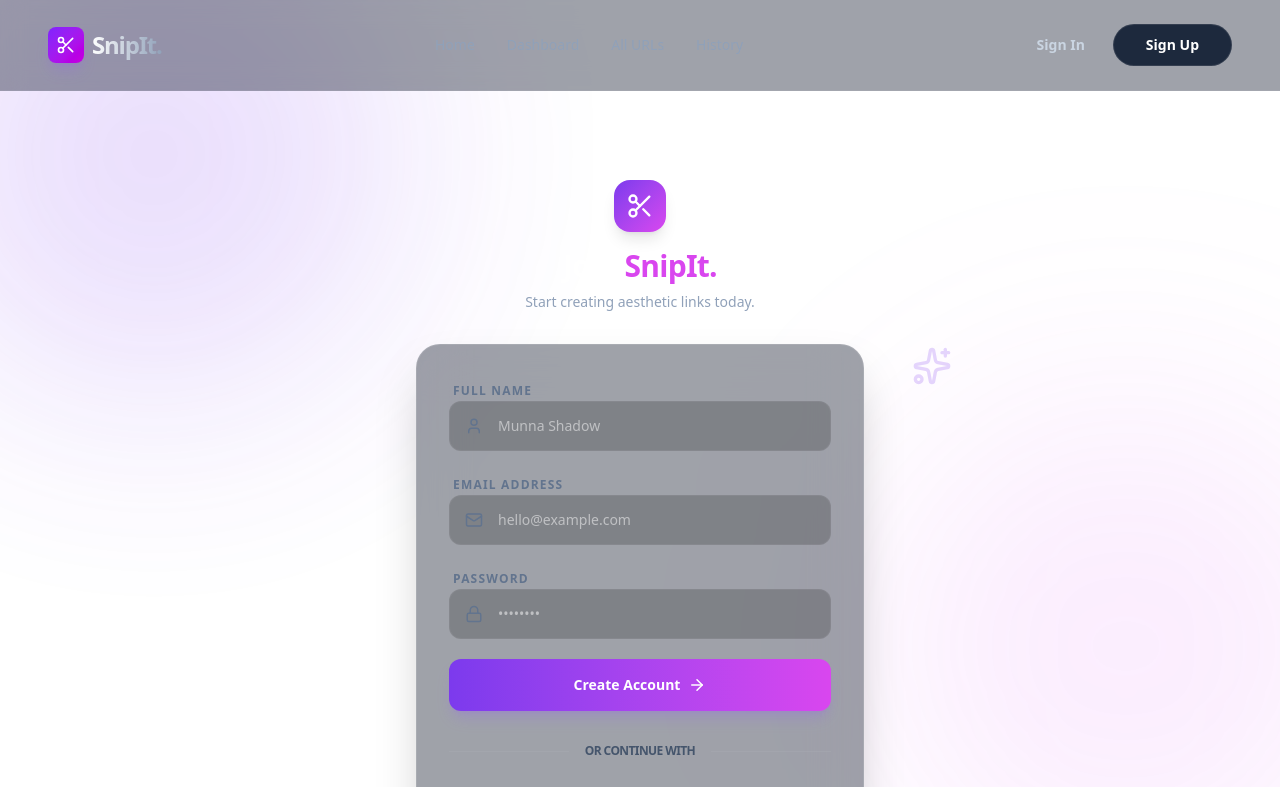
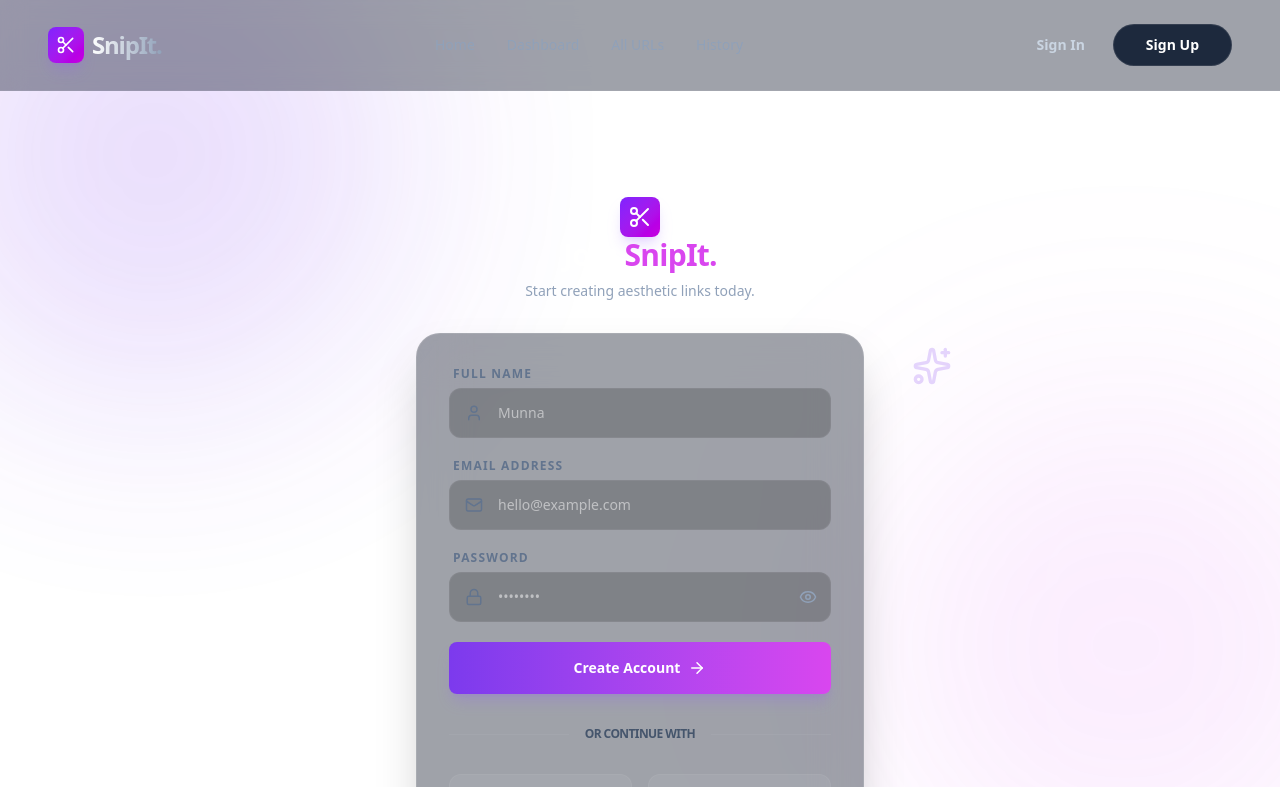
Before and after one commit to Munna-Scriptz/Url-Shortener-Frontend, a React (Vite) app: page /sign-up in a window 1280 px wide. Shown: the top 787 px of the page. Built offline with nearby package versions, Linux system fonts and the light colour scheme.

Commit message:
Sign In and Sign up Component wised complete

```diff
--- a/src/components/ui/Buttons.jsx
+++ b/src/components/ui/Buttons.jsx
@@ -20,6 +20,8 @@ const Button = ({
         primary: "bg-indigo-600 text-white hover:bg-indigo-700 focus:ring-indigo-500 shadow-sm",
         secondary: "bg-emerald-500 text-white hover:bg-emerald-600 focus:ring-emerald-400",
         signUp: "bg-transparent text-white",
+        sinInAndSignUp: "w-full py-4 bg-linear-to-r from-brand to-Secondary font-bold text-sm hover:brightness-110 active:scale-[0.98] transition-all shadow-lg shadow-violet-500/20 flex items-center justify-center gap-2",
+        sinInAndSignUpWhite: "w-full py-4 cursor-pointer bg-white text-slate-950 rounded-xl font-black text-sm hover:bg-brand hover:text-white active:scale-[0.96] transition-all duration-300 flex items-center justify-center gap-2 group",
         ghost: "bg-transparent text-slate-300 hover:text-white",
         danger: "bg-rose-500 text-white hover:bg-rose-600 focus:ring-rose-400",
         success: "bg-green-500/20 text-green-400",
--- /dev/null
+++ b/src/components/ui/Input.jsx
@@ -0,0 +1,84 @@
+import React, { useState } from 'react';
+import { Eye, EyeOff } from 'lucide-react';
+
+const Input = ({
+    label,
+    required,
+    error,
+    helperText,
+    leftIcon,
+    type = 'text',
+    id,
+    variant = 'primary', // Default matches button
+    size = 'md',
+    className = '',
+    ...props
+}) => {
+    const [showPassword, setShowPassword] = useState(false);
+    const isPassword = type === 'password';
+    const currentType = isPassword ? (showPassword ? 'text' : 'password') : type;
+
+    // 1. Base styles
+    const baseStyles = "w-full transition-all duration-200 outline-none flex items-center";
+
+    // 2. Variants (Synced with your Button colors!)
+    const variants = {
+        primary: "bg-indigo-600/5 border-indigo-600/20 text-indigo-900 focus:border-indigo-600 focus:bg-white",
+        secondary: "bg-emerald-500/5 border-emerald-500/20 text-emerald-900 focus:border-emerald-600 focus:bg-white",
+        signUp: "w-full bg-black/20 border border-white/5 rounded-xl py-3.5 pl-12 pr-4 outline-none focus:border-brand/50 text-sm",
+        ghost: "bg-transparent border-transparent border-b-slate-700 text-slate-300 focus:text-white focus:border-b-white",
+        danger: "bg-rose-500/5 border-rose-500/20 text-rose-900 focus:border-rose-600 focus:bg-white",
+        success: "bg-green-500/10 border-green-500/20 text-green-400 focus:border-green-500",
+    };
+
+    // 3. Sizes
+    const sizes = {
+        sm: "text-xs px-3 py-1.5 rounded-md",
+        md: "text-sm px-5 py-2.5 rounded-lg",
+        lg: "text-base px-8 py-3.5 rounded-xl",
+    };
+
+    return (
+        <div className="flex flex-col gap-1.5 w-full group">
+            {label && (
+                <label htmlFor={id} className="text-xs font-bold uppercase tracking-widest text-slate-500 ml-1">
+                    {label}
+                </label>
+            )}
+
+            <div className="relative flex items-center">
+                {leftIcon && (
+                    <div className="absolute left-4 text-slate-500 group-focus-within:text-brand transition-colors" >
+                        {leftIcon}
+                    </div>
+                )}
+
+                <input
+                    id={id}
+                    type={currentType}
+                    required
+                    className={`${baseStyles} ${variants[variant]} ${sizes[size]} ${leftIcon ? 'pl-11' : ''} ${isPassword ? 'pr-11' : ''} ${className}`}
+                    {...props}
+                />
+
+                {isPassword && (
+                    <button
+                        type="button"
+                        onClick={() => setShowPassword(!showPassword)}
+                        className="absolute right-3.5 text-slate-400 hover:text-white transition-colors focus:outline-none cursor-pointer"
+                    >
+                        {showPassword ? <EyeOff size={18} /> : <Eye size={18} />}
+                    </button>
+                )}
+            </div>
+
+            {error ? (
+                <p className="text-xs font-medium text-rose-500">{error}</p>
+            ) : helperText ? (
+                <p className="text-xs text-slate-500">{helperText}</p>
+            ) : null}
+        </div>
+    );
+};
+
+export default Input;
--- a/src/pages/SignUp.jsx
+++ b/src/pages/SignUp.jsx
@@ -1,6 +1,8 @@
 import React from 'react';
 import { Scissors, Mail, Lock, User, Github, ArrowRight, Sparkles } from 'lucide-react';
 import { Link } from 'react-router';
+import Input from '../components/ui/Input';
+import Button from '../components/ui/Buttons';
 
 const SignUp = () => {
     return (
@@ -8,7 +10,6 @@ const SignUp = () => {
             <main id='sign-Up' className='py-15'>
                 <div className="container">
                     <div id="sign-Up-Row" className="min-h-screen text-white font-sans selection:bg-Secondary overflow-hidden relative flex items-center justify-center px-4">
-
 
                         {/* --- REUSE THE DECORATIONS FROM HOME --- */}
                         <div className="fixed inset-0 pointer-events-none z-0 overflow-hidden">
@@ -22,8 +23,12 @@ const SignUp = () => {
 
                             {/* Logo Section */}
                             <div className="flex flex-col items-center mb-8">
-                                <div className="p-3 bg-linear-to-br from-brand to-Secondary rounded-2xl shadow-lg mb-4">
-                                    <Scissors className="text-white" size={28} />
+                                <div className="flex items-center gap-2 text-2xl font-bold tracking-tighter cursor-pointer group">
+                                    <div
+                                        className="p-2 bg-linear-to-br from-violet-600 to-fuchsia-600 rounded-lg shadow-lg shadow-violet-500/20"
+                                    >
+                                        <Scissors className="text-white" size={24} />
+                                    </div>
                                 </div>
                                 <h1 className="text-3xl font-black tracking-tight">Join <span className="text-Secondary">SnipIt.</span></h1>
                                 <p className="text-slate-400 mt-2 text-sm">Start creating aesthetic links today.</p>
@@ -34,48 +39,36 @@ const SignUp = () => {
                                 <form className="space-y-5" onSubmit={(e) => e.preventDefault()}>
 
                                     {/* Name Input */}
-                                    <div className="space-y-2">
-                                        <label className="text-xs font-bold uppercase tracking-widest text-slate-500 ml-1">Full Name</label>
-                                        <div className="relative group">
-                                            <User className="absolute left-4 top-1/2 -translate-y-1/2 text-slate-500 group-focus-within:text-brand transition-colors" size={18} />
-                                            <input
+                                    <Input
+                                        leftIcon={<User size={18} />}
+                                        label={'Full Name'}
+                                        variant='signUp'
                                         type="text"
-                                                placeholder="Munna Shadow"
-                                                className="w-full bg-black/20 border border-white/5 rounded-xl py-3.5 pl-12 pr-4 outline-none focus:border-brand/50 transition-all text-sm"
+                                        placeholder="Munna"
                                     />
-                                        </div>
-                                    </div>
 
                                     {/* Email Input */}
-                                    <div className="space-y-2">
-                                        <label className="text-xs font-bold uppercase tracking-widest text-slate-500 ml-1">Email Address</label>
-                                        <div className="relative group">
-                                            <Mail className="absolute left-4 top-1/2 -translate-y-1/2 text-slate-500 group-focus-within:text-brand transition-colors" size={18} />
-                                            <input
+                                    <Input
+                                        leftIcon={<Mail size={18} />}
+                                        label={'Email Address'}
+                                        variant='signUp'
                                         type="email"
                                         placeholder="hello@example.com"
-                                                className="w-full bg-black/20 border border-white/5 rounded-xl py-3.5 pl-12 pr-4 outline-none focus:border-brand/50 transition-all text-sm"
                                     />
-                                        </div>
-                                    </div>
 
                                     {/* Password Input */}
-                                    <div className="space-y-2">
-                                        <label className="text-xs font-bold uppercase tracking-widest text-slate-500 ml-1">Password</label>
-                                        <div className="relative group">
-                                            <Lock className="absolute left-4 top-1/2 -translate-y-1/2 text-slate-500 group-focus-within:text-brand transition-colors" size={18} />
-                                            <input
+                                    <Input
+                                        leftIcon={<Lock size={18} />}
+                                        label={'Password'}
+                                        variant='signUp'
                                         type="password"
                                         placeholder="••••••••"
-                                                className="w-full bg-black/20 border border-white/5 rounded-xl py-3.5 pl-12 pr-4 outline-none focus:border-brand/50 transition-all text-sm"
                                     />
-                                        </div>
-                                    </div>
 
                                     {/* Submit Button */}
-                                    <button className="w-full py-4 bg-linear-to-r from-brand to-Secondary rounded-xl font-bold text-sm hover:brightness-110 active:scale-[0.98] transition-all shadow-lg shadow-violet-500/20 flex items-center justify-center gap-2">
+                                    <Button variant='sinInAndSignUp'>
                                         Create Account <ArrowRight size={18} />
-                                    </button>
+                                    </Button>
                                 </form>
 
                                 {/* Divider */}
```
Also changed, not shown: src/pages/SignIn.jsx (+18 -27 lines). Lines whose indentation alone changed are shown as unchanged.
